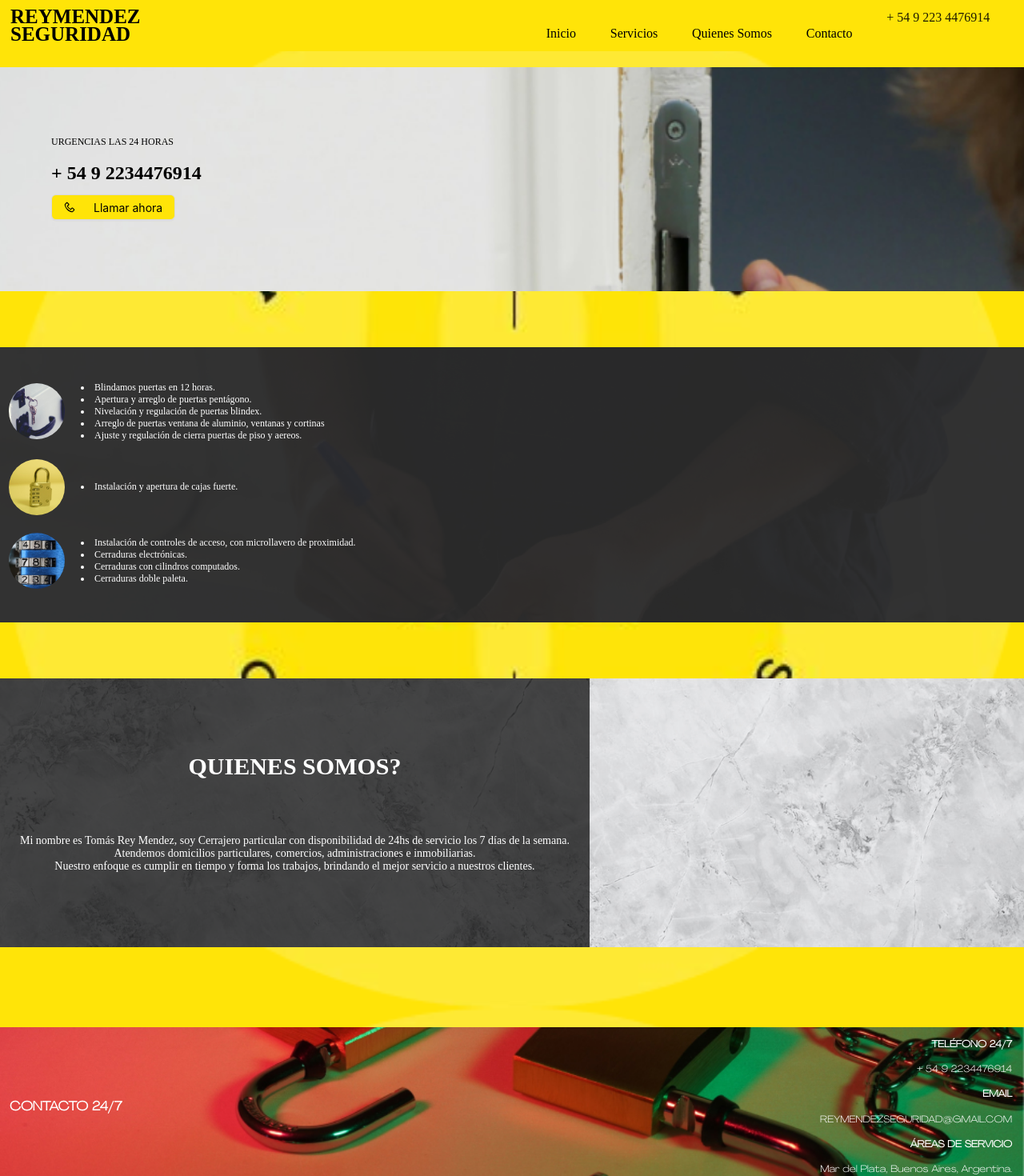
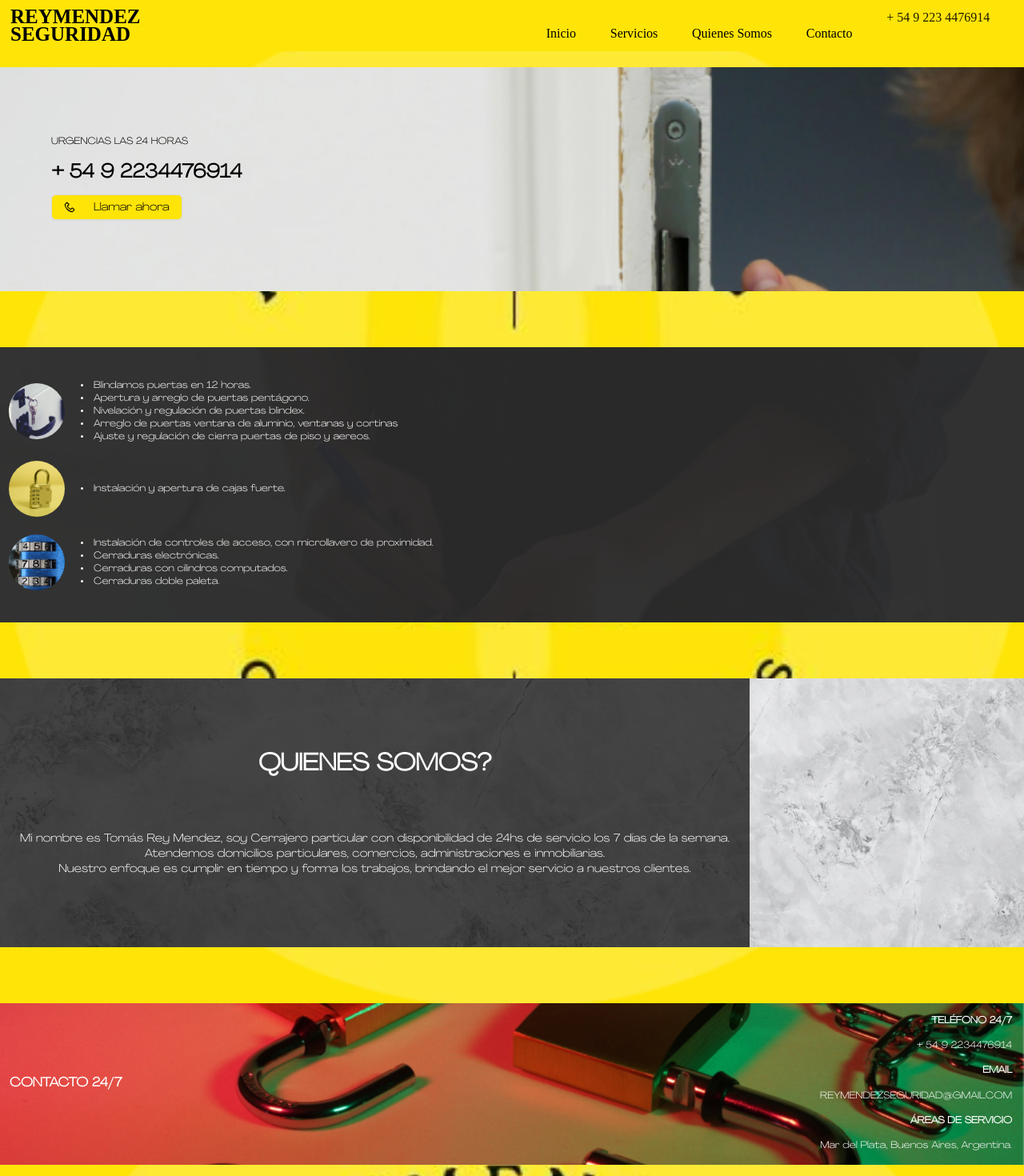
Before and after one commit to JoacoDiSant/Athena-Executor, a Next.js app: page / in a window 1280 px wide. Shown: the top 1470 px of the page at 80% size. Built offline with nearby package versions, Linux system fonts and the light colour scheme.

Commit message:
estilos bg

```diff
--- a/src/Components/Body/index.tsx
+++ b/src/Components/Body/index.tsx
@@ -22,6 +22,7 @@ function Body() {
               style={{
                 backgroundColor: '#ffe408',
                 color: '#000000',
+                fontFamily: 'Agrandir-Wide',
               }}
             >
               <PhoneOutlined
--- a/src/styles/Body.module.css
+++ b/src/styles/Body.module.css
@@ -20,6 +20,7 @@
   line-height: 2.2;
   color: black;
   animation: FontAnim 2.5s ease 0s 1 normal forwards;
+  font-family: 'Agrandir-Wide';
 }
 
 .span {
@@ -44,6 +45,7 @@
   display: flex;
   justify-content: center;
   flex-direction: column;
+  font-family: 'Agrandir-Wide';
 }
 
 @keyframes FontAnim {
@@ -65,6 +67,7 @@
   column-gap: 20px;
   align-items: center;
   padding: 11px;
+  font-family: 'Agrandir-Wide';
 }
 
 .image1 {
@@ -96,6 +99,7 @@
 
 .textLi {
   font-size: 12px;
+  font-family: 'Agrandir-Wide';
 }
 
 .body_Third_block_container {
@@ -104,7 +108,7 @@
   background-size: cover;
   height: 42vh;
   display: flex;
-  margin-bottom: 100px;
+  margin-bottom: 70px;
 }
 
 .body_Third_block {
@@ -120,12 +124,14 @@
   height: 85%;
   color: white;
   text-align: center;
+  font-family: 'Agrandir-Wide';
 }
 
 .body_four_block {
   background: url('../images/horarios.jpg');
   background-position: center;
   background-size: cover;
+  margin-bottom: 70px;
 }
 
 .body_four_block_text {
--- a/src/styles/Footer.module.css
+++ b/src/styles/Footer.module.css
@@ -1,3 +1,4 @@
 .footer_container {
   background: url('../images/FooterBG.jpg');
+  font-family: 'Agrandir-Wide';
 }
```
